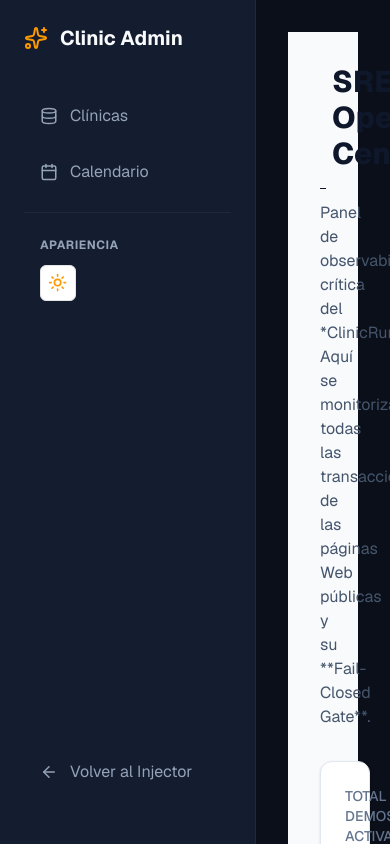
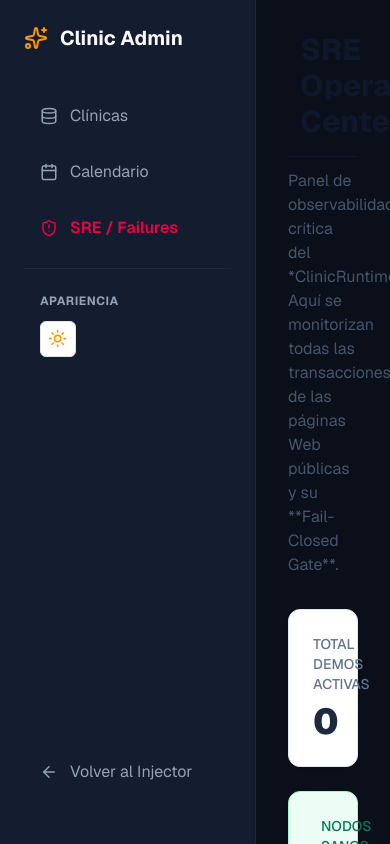
Before and after one commit to Franklin-Osede/ai-booking-gateway, a Next.js app: page /admin/sre in a window 390 px wide. Shown: the top 844 px of the page. Built offline with nearby package versions, Linux system fonts and the light colour scheme; no server answers; the database is empty.

Commit message:
feat(admin): enhance SRE table with direct demo proxy resolution links

```diff
--- a/package.json
+++ b/package.json
@@ -5,6 +5,9 @@
   "scripts": {
     "dev": "next dev --turbo -p 3005",
     "canary": "tsx scripts/canary.ts",
+    "sre:backfill-active": "npx dotenv-cli -e .env -e .env.local -- node scripts/backfill-active-state.js",
+    "sre:backfill-runtime": "npx dotenv-cli -e .env -e .env.local -- tsx scripts/backfill-runtime-config.ts",
+    "sre:check": "npm ci && npx prisma generate && npx prisma migrate deploy && npm run canary && npm run build",
     "build": "npm run canary && next build",
     "start": "next start",
     "lint": "eslint",
--- a/src/app/(admin)/admin/sre/SreDashboardClient.tsx
+++ b/src/app/(admin)/admin/sre/SreDashboardClient.tsx
@@ -67,7 +67,7 @@ export function SreDashboardClient({ configs }: { configs: ClinicRuntimeConfig[]
               <th className="px-6 py-4">Status</th>
               <th className="px-6 py-4">Clínica Nodo</th>
               <th className="px-6 py-4">Contrato Locale</th>
-              <th className="px-6 py-4">Target DNS</th>
+              <th className="px-6 py-4">Rutas & Enlaces</th>
               <th className="px-6 py-4">Version / Updated</th>
               <th className="px-6 py-4 text-right">Acciones</th>
             </tr>
@@ -96,9 +96,14 @@ export function SreDashboardClient({ configs }: { configs: ClinicRuntimeConfig[]
                   </span>
                 </td>
                 <td className="px-6 py-4">
-                  <a href={c.publishedWebsiteUrl} target="_blank" className="hover:text-blue-600 flex items-center gap-1 font-mono text-xs max-w-xs truncate" title={c.publishedWebsiteUrl}>
-                    {c.publishedWebsiteUrl} <ExternalLink className="w-3 h-3" />
-                  </a>
+                  <div className="flex flex-col gap-2">
+                    <a href={`/demo/${c.clinic.slug}`} target="_blank" className="hover:text-amber-600 flex items-center gap-1 font-mono text-sm font-semibold max-w-[200px] md:max-w-xs truncate" title="Probar Demo en AgentMinds">
+                      /demo/{c.clinic.slug} <ExternalLink className="w-4 h-4 shrink-0" />
+                    </a>
+                    <a href={c.publishedWebsiteUrl} target="_blank" className="text-slate-400 hover:text-blue-600 flex items-center gap-1 font-mono text-xs max-w-[200px] md:max-w-xs truncate" title={`Destino: ${c.publishedWebsiteUrl}`}>
+                      {c.publishedWebsiteUrl} <span className="text-[10px] uppercase font-bold">DNS</span>
+                    </a>
+                  </div>
                 </td>
                 <td className="px-6 py-4">
                   <div>v{c.version}</div>
--- a/src/app/(admin)/admin/sre/page.tsx
+++ b/src/app/(admin)/admin/sre/page.tsx
@@ -24,7 +24,7 @@ export default async function SreDashboard() {
   };
 
   return (
-    <div className="p-8 w-full max-w-7xl mx-auto text-slate-800 bg-slate-50 min-h-screen">
+    <div className="w-full text-slate-800">
       <div className="mb-8">
         <h1 className="text-3xl font-extrabold flex items-center gap-3 text-slate-900 border-b pb-4">
           <ShieldAlert className="w-8 h-8 text-rose-500" />
--- a/src/app/(admin)/layout.tsx
+++ b/src/app/(admin)/layout.tsx
@@ -1,5 +1,5 @@
 import Link from "next/link";
-import { Sparkles, Database, ArrowLeft, Calendar } from "lucide-react";
+import { Sparkles, Database, ArrowLeft, Calendar, ShieldAlert } from "lucide-react";
 import { ThemeToggle } from "@/components/theme-toggle";
 
 export default function AdminLayout({ children }: { children: React.ReactNode }) {
@@ -20,6 +20,10 @@ export default function AdminLayout({ children }: { children: React.ReactNode })
           <Link href="/admin/calendar" className="flex items-center gap-3 px-4 py-3 rounded-xl hover:bg-black/5 dark:hover:bg-white/5 text-muted-foreground hover:text-foreground transition-colors">
             <Calendar size={18} />
             <span>Calendario</span>
+          </Link>
+          <Link href="/admin/sre" className="flex items-center gap-3 px-4 py-3 rounded-xl hover:bg-rose-50 dark:hover:bg-rose-950/30 text-rose-600 hover:text-rose-700 transition-colors">
+            <ShieldAlert size={18} />
+            <span className="font-semibold">SRE / Failures</span>
           </Link>
 
           <div className="px-4 py-2 mt-4 border-t border-border pt-6">
```
